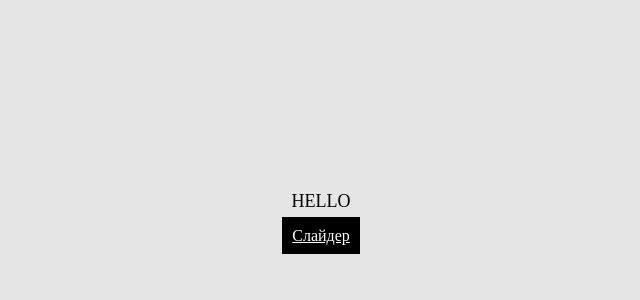
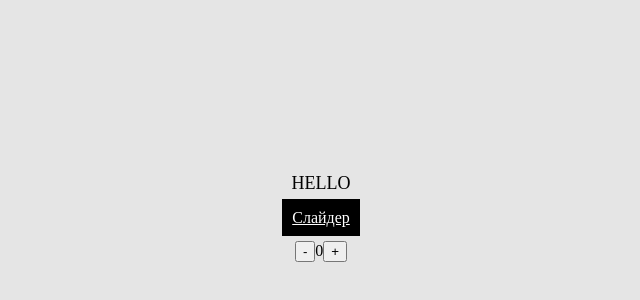
Before and after one commit to Tygarin/ReactApp, a React (Create React App) app: page /main in a window 1280 px wide. Shown: the part 182-482 px from the top of the page, without its empty margins (319-959 px from the left). Built offline with nearby package versions, Linux system fonts and the light colour scheme.

Commit message:
added redux

```diff
--- a/src/index.js
+++ b/src/index.js
@@ -5,7 +5,6 @@ import App from './js/App';
 import { Provider } from 'react-redux'
 import { createStore } from 'redux'
 import { reducer } from './js/redux/reducers'
-import './scss/components/_reset.scss'
 
 const store = createStore(reducer)
 
--- a/src/js/pages/main.js
+++ b/src/js/pages/main.js
@@ -1,18 +1,38 @@
 import React from 'react'
 import { Link } from 'react-router-dom'
 import '../../scss/index.scss'
+import { connect } from 'react-redux';
 
 class Main extends React.Component {
+    increment = () => {
+        this.props.dispatch({ type: 'INCREMENT' });
+    }
+
+    decrement = () => {
+        this.props.dispatch({ type: 'DECREMENT' });
+    }
+
     render() {
         return (
             <div className='main'>
                 <div className='content'>
                     <div className='text' >Hello</div>
                     <Link to='/slider'>Слайдер</Link>
+                    <div className='counter'>
+                      <button onClick={this.decrement}>-</button>
+                      <span>{this.props.count}</span>
+                      <button onClick={this.increment}>+</button>
+                    </div>
                 </div>
             </div>
         )
     }
 }
 
-export default Main
+function mapStateToProps(state) {
+    return {
+      count: state.count
+    };
+}
+
+export default connect(mapStateToProps)(Main);
--- a/src/js/redux/actionTypes.js
+++ b/src/js/redux/actionTypes.js
@@ -0,0 +1,2 @@
+export const INCREMENT = 'INCREMENT'
+export const DECREMENT = 'DECREMENT'
--- a/src/js/redux/actions.js
+++ b/src/js/redux/actions.js
@@ -0,0 +1,19 @@
+import { INCREMENT } from "./actionTypes";
+import { DECREMENT } from "./actionTypes";
+
+const increment = () => {
+    return {
+        type: INCREMENT,
+    }
+}
+
+const decrement = () => {
+    return {
+        type: DECREMENT,
+    }
+}
+
+export const actions = {
+    increment,
+    decrement
+}
--- a/src/js/redux/initialState.js
+++ b/src/js/redux/initialState.js
@@ -0,0 +1,3 @@
+export const initialState = {
+    count: 0
+}
--- a/src/js/redux/reducers.js
+++ b/src/js/redux/reducers.js
@@ -1,4 +1,17 @@
-const initialState = {}
-export const reducer = (state = initialState, action) => {
-    return state
+import { initialState } from "./initialState"
+import { actions } from "./actions";
+
+export const reducer = (state = initialState, action = actions) => {
+    switch(action.type) {
+        case 'INCREMENT':
+          return {
+            count: state.count + 1
+          };
+        case 'DECREMENT':
+          return {
+            count: state.count - 1
+          };
+        default:
+          return state;
+    }
 }
--- a/src/scss/index.scss
+++ b/src/scss/index.scss
@@ -1,16 +1,5 @@
-body {
-  margin: 0;
-  font-family: -apple-system, BlinkMacSystemFont, 'Segoe UI', 'Roboto', 'Oxygen',
-    'Ubuntu', 'Cantarell', 'Fira Sans', 'Droid Sans', 'Helvetica Neue',
-    sans-serif;
-  -webkit-font-smoothing: antialiased;
-  -moz-osx-font-smoothing: grayscale;
-}
+@import "./components/reset";
 
-code {
-  font-family: source-code-pro, Menlo, Monaco, Consolas, 'Courier New',
-    monospace;
-}
 .main {
   background-color: #e5e5e5;
   display: flex;
@@ -18,6 +7,9 @@ code {
   justify-content: center;
   align-items: center;
   height: 100vh;
+  .counter {
+    margin-top: 15px;
+  }
   .text {
       margin-bottom: 18px;
       font-size: 18px;
```
Also changed, not shown: src/js/redux/index.js (+17 -0 lines).
